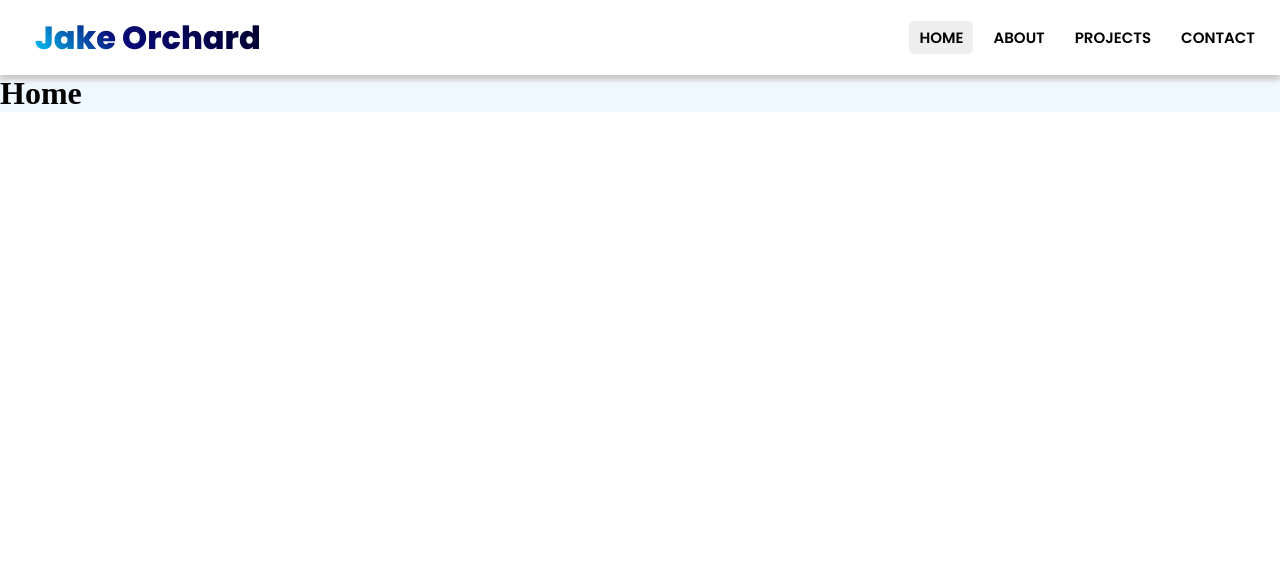
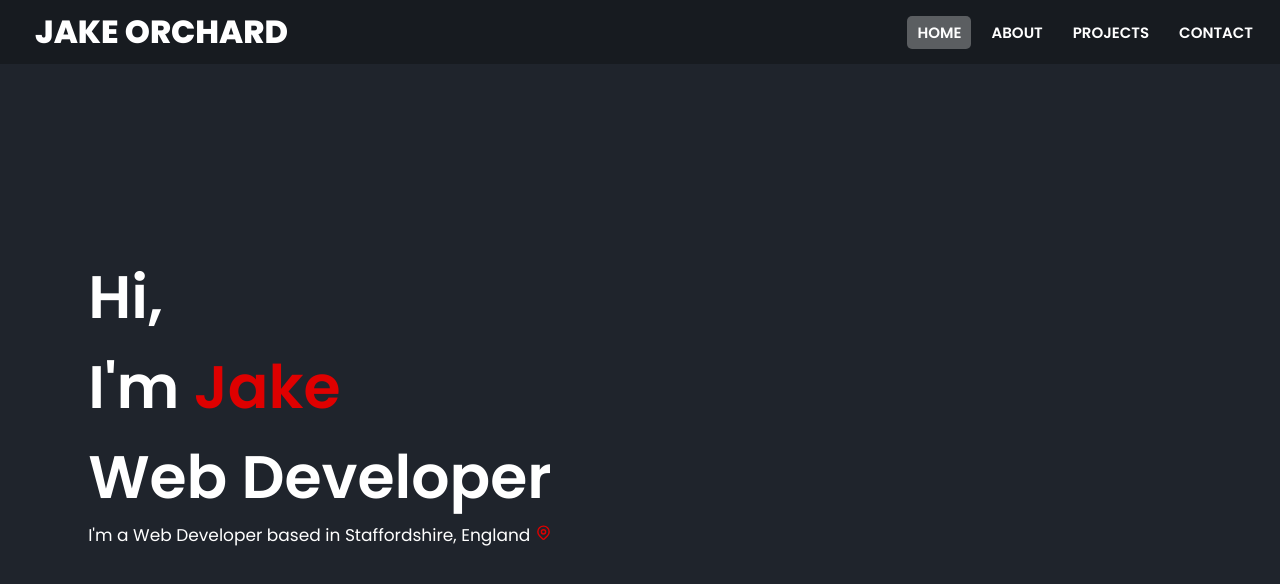
Before and after one commit to Jake-Orch/Portfolio-mk3, a React (Create React App) app: page /Portfolio-mk3 in a window 1280 px wide. Shown: the top 584 px of the page. Built offline with nearby package versions, Linux system fonts and the light colour scheme.

Commit message:
welcome page added

```diff
--- a/src/components/Header/header.css
+++ b/src/components/Header/header.css
@@ -1,11 +1,10 @@
 .header_container {
   width: 100%;
-  height: 75px;
+  height: var(--header-height);
   padding: 10px;
   display: flex;
   justify-content: space-between;
-  background-color: #ffffff;
-  box-shadow: 0px 5px 5px #c7c7c7;
+  background-color: #171b20;
 }
 
 .header_name_container {
@@ -16,7 +15,9 @@
 .header_name {
   font-family: var(--font);
   font-weight: 800;
-  background-color: black;
+  color: white;
+  text-transform: uppercase;
+  /* background-color: black;
   background-image: linear-gradient(
     45deg,
     rgba(0, 212, 255, 1) 0%,
@@ -28,5 +29,5 @@
   -webkit-background-clip: text;
   -webkit-text-fill-color: transparent;
   -moz-background-clip: text;
-  -moz-text-fill-color: transparent;
+  -moz-text-fill-color: transparent; */
 }
--- a/src/components/Navbar/navbar.css
+++ b/src/components/Navbar/navbar.css
@@ -2,12 +2,11 @@
   align-self: center;
   display: flex;
   flex-direction: row;
+  padding-right: 2px;
 }
 
 .nav_container ul {
-  list-style-type: none;
-  display: flex;
-  flex-direction: row;
+  display: none;
 }
 
 .nav_container li {
@@ -15,7 +14,7 @@
   padding: 5px 10px 5px 10px;
   margin: 5px;
   border-radius: 5px;
-  color: black;
+  color: white;
   font-family: var(--font);
   font-size: 15px;
   font-weight: 600;
@@ -23,8 +22,8 @@
 }
 
 .nav_container li:hover {
-    background-color: #dddddd;
-    cursor: pointer;
+  background-color: #dddddd50;
+  cursor: pointer;
 }
 
 .nav_container a {
@@ -33,24 +32,22 @@
 }
 
 .hamburger-react {
-  display: none;
+  display: inline-block;
+  color: white;
 }
 
 .active {
-  background-color: #eeeeee;
+  background-color: #eeeeee50;
 }
 
-@media only screen and (max-width: 700px) {
-
-  .nav_container {
-    padding-right: 2px;
-  }
-
+@media only screen and (min-width: 700px) {
   .nav_container ul {
-    display: none;
+    list-style-type: none;
+    display: flex;
+    flex-direction: row;
   }
 
   .hamburger-react {
-    display: inline-block;
+    display: none;
   }
 }
--- a/src/components/Portrait/Portrait.jsx
+++ b/src/components/Portrait/Portrait.jsx
@@ -0,0 +1,9 @@
+import React from "react";
+
+const Portrait = () => {
+    return (
+        <div className="home_portrait"></div>
+    )
+}
+
+export default Portrait;
--- a/src/components/Sidebar/sidebar.css
+++ b/src/components/Sidebar/sidebar.css
@@ -31,11 +31,12 @@
 .nav_side svg {
   height: 30px;
   width: 30px;
+  color: white;
 }
 
 #on {
   transition-duration: 250ms;
-  transition-delay: 100ms;
+  transition-delay: 50ms;
 }
 
 #off {
--- a/src/components/Welcome/Welcome.jsx
+++ b/src/components/Welcome/Welcome.jsx
@@ -0,0 +1,27 @@
+import React from "react";
+import "./welcome.css";
+import { HiOutlineLocationMarker } from "react-icons/hi";
+
+const Welcome = () => {
+  return (
+    <div className="home_welcome">
+      <div className="home_welcome_main">
+        <h2>
+          Hi, <br></br> I'm <a className="home_welcome_name">Jake</a> <br></br>
+          Web Developer
+        </h2>
+        <p>
+          I'm a Web Developer based in Staffordshire, England{" "}
+          <a
+            href="https://www.google.com/maps/place/Rugeley/@52.7571918,-1.9573772,14z/data=!3m1!4b1!4m6!3m5!1s0x487a08c6bec715b3:0xefe01f0e5acfb0da!8m2!3d52.761515!4d-1.935967!16zL20vMDIyX3B5?entry=ttu"
+            target="_blank"
+          >
+            <HiOutlineLocationMarker />
+          </a>
+        </p>
+      </div>
+    </div>
+  );
+};
+
+export default Welcome;
--- a/src/components/Welcome/welcome.css
+++ b/src/components/Welcome/welcome.css
@@ -0,0 +1,52 @@
+.home_welcome {
+    display: flex;
+    flex-wrap: wrap;
+    flex-direction: column;
+    align-content: center;
+    justify-content: center;
+    width: 100vw;
+    height: var(--page-half)
+}
+
+.home_welcome_main {
+    font-size: 40px;
+    width:fit-content
+}
+
+.home_welcome_main h2 {
+    font-weight: 600;
+}
+
+.home_welcome_main p {
+    font-size: 17px;
+}
+
+.home_welcome_name {
+    color:rgb(223, 0, 0);
+}
+
+.home_welcome_main svg {
+    height: 100%;
+    align-items: center;
+    color:rgb(223, 0, 0);
+}
+
+.home_welcome_name:hover {
+    cursor: pointer;
+    font-weight: 800;
+    text-transform: uppercase;
+}
+
+.home_welcome_main svg:hover {
+    cursor: pointer;
+    color: white;
+}
+
+@media only screen and (min-width: 900px) {
+
+    .home_welcome {
+        width: 50vw;
+        height: var(--page-height);
+        padding-bottom: 8vh;
+    }
+  }
--- a/src/components/index.js
+++ b/src/components/index.js
@@ -1,3 +1,5 @@
 export {default as Header} from "./Header/Header";
 export {default as Navbar} from "./Navbar/Navbar";
 export {default as Sidebar} from "./Sidebar/Sidebar";
+export {default as Welcome} from "./Welcome/Welcome";
+export {default as Portrait} from "./Portrait/Portrait";
--- a/src/containers/Home/Home.jsx
+++ b/src/containers/Home/Home.jsx
@@ -1,9 +1,12 @@
 import React from "react";
+import { Portrait, Welcome } from "../../components";
+import "./home.css";
 
 const Home = () => {
     return (
-        <div>
-            <h1>Home</h1>
+        <div className="home_container">
+            <Welcome />
+            <Portrait />
         </div>
     )
 };
--- a/src/containers/Home/home.css
+++ b/src/containers/Home/home.css
@@ -0,0 +1,6 @@
+.home_container {
+    width: 100%;
+    height: var(--page-height);
+    font-family: var(--font);
+    color: #fff;
+}
--- a/src/index.css
+++ b/src/index.css
@@ -1,14 +1,18 @@
 :root {
-    --font: 'Poppins', sans-serif;
+  --font: "Poppins", sans-serif;
+  --bg-color: #1f242c;
+  --header-height: 8vh;
+  --page-height: 92vh;
+  --page-half: 46vh;
 }
 
 * {
-    box-sizing: border-box;
-    margin: 0;
-    padding: 0;
-    scroll-behavior: smooth;
+  box-sizing: border-box;
+  margin: 0;
+  padding: 0;
+  scroll-behavior: smooth;
 }
 
 .App {
-    background-color: aliceblue;
+  background-color: var(--bg-color);
 }
```
Also changed, not shown: src/data.js (line endings or trailing spaces).
